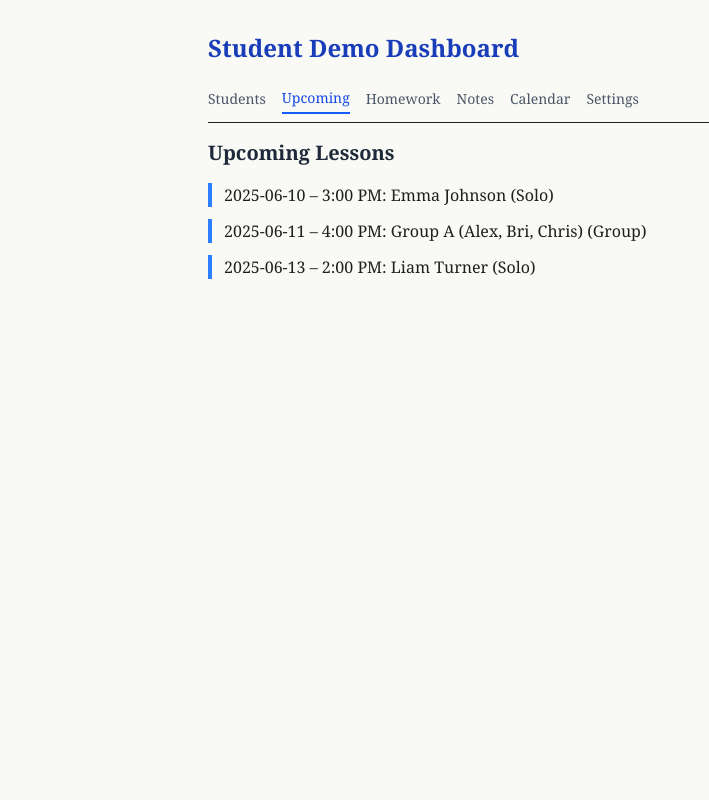
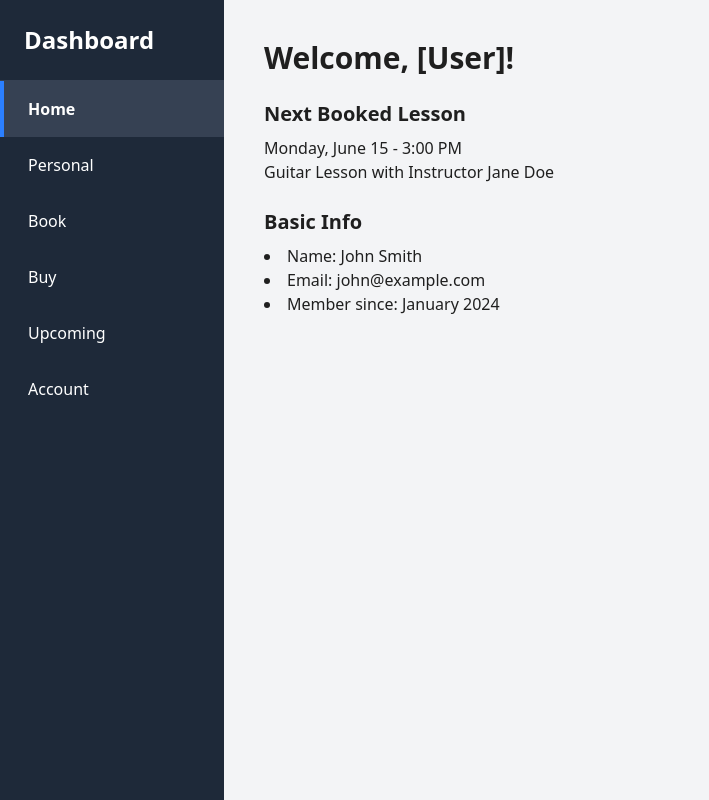
Before and after one commit to ssh-expitrans/music-plat, a Next.js app: page /demodashboard/studentdash in a window 1280 px wide. Shown: the whole page, without its empty margins (0-709 px from the left). Built offline with nearby package versions, Linux system fonts and the light colour scheme.

Commit message:
student demo

```diff
--- a/src/app/demodashboard/studentdash/page.tsx
+++ b/src/app/demodashboard/studentdash/page.tsx
@@ -1,76 +1,193 @@
-
-"use client";
-
 import React, { useState } from "react";
 
-const tabs = ["Students", "Upcoming", "Homework", "Notes", "Calendar", "Settings"];
-
-type Lesson = {
-  date: string; // "2025-06-10"
-  time: string; // "3:00 PM"
-  student: string;
-  type: "Solo" | "Group";
-};
-
-const demoLessons: Lesson[] = [
-  { date: "2025-06-10", time: "3:00 PM", student: "Emma Johnson", type: "Solo" },
-  { date: "2025-06-11", time: "4:00 PM", student: "Group A (Alex, Bri, Chris)", type: "Group" },
-  { date: "2025-06-13", time: "2:00 PM", student: "Liam Turner", type: "Solo" },
+const tabs = [
+  "Home",
+  "Personal",
+  "Book",
+  "Buy",
+  "Upcoming",
+  "Account",
 ];
 
-export default function StudentDashPage() {
-  const [activeTab, setActiveTab] = useState("Upcoming");
+export default function Dashboard() {
+  const [activeTab, setActiveTab] = useState("Home");
 
-  const renderTabContent = () => {
+  function renderTabContent() {
     switch (activeTab) {
+      case "Home":
+        return <HomeTab />;
+      case "Personal":
+        return <PersonalTab />;
+      case "Book":
+        return <BookTab />;
+      case "Buy":
+        return <BuyTab />;
       case "Upcoming":
-        return (
-          <div className="mt-4">
-            <h2 className="text-xl font-semibold text-gray-800 mb-4">Upcoming Lessons</h2>
-            <ul className="space-y-3">
-              {demoLessons.map((lesson, index) => (
-                <li key={index} className="border-l-4 pl-3 border-blue-500">
-                  <span className="font-medium">{lesson.date} – {lesson.time}</span>: {lesson.student} ({lesson.type})
-                </li>
-              ))}
-            </ul>
-          </div>
-        );
-      case "Students":
-        return <div className="mt-4 text-gray-700">Student list will go here.</div>;
-      case "Homework":
-        return <div className="mt-4 text-gray-700">Homework assignments will go here.</div>;
-      case "Notes":
-        return <div className="mt-4 text-gray-700">Teacher notes will go here.</div>;
-      case "Calendar":
-        return <div className="mt-4 text-gray-700">Calendar view coming soon.</div>;
-      case "Settings":
-        return <div className="mt-4 text-gray-700">Settings options will go here.</div>;
+        return <UpcomingTab />;
+      case "Account":
+        return <AccountTab />;
       default:
         return null;
     }
-  };
+  }
 
   return (
-    <div className="max-w-4xl mx-auto px-4 py-8">
-      <h1 className="text-2xl font-bold mb-6 text-blue-800">Student Demo Dashboard</h1>
-
-      <div className="flex space-x-4 border-b pb-2">
+    <div className="flex h-screen font-sans">
+      {/* Sidebar */}
+      <nav className="w-56 bg-gray-800 text-white flex flex-col">
+        <div className="text-2xl font-bold p-6 border-b border-gray-700">
+          Dashboard
+        </div>
         {tabs.map((tab) => (
           <button
             key={tab}
             onClick={() => setActiveTab(tab)}
-            className={`pb-1 text-sm font-medium ${
-              activeTab === tab ? "border-b-2 border-blue-600 text-blue-700" : "text-gray-600 hover:text-blue-600"
+            className={`text-left px-6 py-4 border-l-4 hover:bg-gray-700 transition ${
+              activeTab === tab
+                ? "border-blue-500 bg-gray-700 font-semibold"
+                : "border-transparent"
             }`}
           >
             {tab}
           </button>
         ))}
+      </nav>
+
+      {/* Main Content */}
+      <main className="flex-1 bg-gray-100 p-10 overflow-auto">
+        {renderTabContent()}
+      </main>
+    </div>
+  );
+}
+
+function HomeTab() {
+  return (
+    <section>
+      <h1 className="text-3xl font-bold mb-6">Welcome, [User]!</h1>
+      <div className="mb-6">
+        <h2 className="text-xl font-semibold mb-2">Next Booked Lesson</h2>
+        <p>Monday, June 15 - 3:00 PM</p>
+        <p>Guitar Lesson with Instructor Jane Doe</p>
+      </div>
+      <div>
+        <h2 className="text-xl font-semibold mb-2">Basic Info</h2>
+        <ul className="list-disc list-inside">
+          <li>Name: John Smith</li>
+          <li>Email: john@example.com</li>
+          <li>Member since: January 2024</li>
+        </ul>
+      </div>
+    </section>
+  );
+}
+
+function PersonalTab() {
+  // example progress 70%
+  const progressPercent = 70;
+
+  return (
+    <section>
+      <h1 className="text-3xl font-bold mb-6">Personal Details</h1>
+      <div className="mb-6">
+        <h2 className="text-xl font-semibold mb-2">Progress</h2>
+        <div className="w-full bg-gray-300 rounded h-6">
+          <div
+            className="bg-blue-600 h-6 rounded"
+            style={{ width: `${progressPercent}%` }}
+          ></div>
+        </div>
+        <p className="mt-1">{progressPercent}% complete</p>
       </div>
 
-      <div>{renderTabContent()}</div>
-    </div>
+      <div className="space-y-2">
+        <p><strong>Date of Birth:</strong> 01/23/1990</p>
+        <p><strong>Age Group:</strong> Adult</p>
+        <p><strong>Skill Level:</strong> Intermediate</p>
+        <p><strong>Contact Email:</strong> john@example.com</p>
+      </div>
+    </section>
+  );
+}
+
+function BookTab() {
+  return (
+    <section>
+      <h1 className="text-3xl font-bold mb-6">Book a Lesson</h1>
+      <p>This is where the calendar UI will go for booking lessons.</p>
+      {/* You can integrate a calendar component here like react-calendar or fullcalendar later */}
+    </section>
+  );
+}
+
+function BuyTab() {
+  return (
+    <section>
+      <h1 className="text-3xl font-bold mb-6">Buy Lessons / Packages</h1>
+      <p>Payment form placeholder (skip for now).</p>
+    </section>
+  );
+}
+
+function UpcomingTab() {
+  // Placeholder lessons
+  const bookedLessons = [
+    {
+      id: 1,
+      date: "Mon, June 15 - 3:00 PM",
+      description: "Guitar Lesson with Instructor Jane Doe",
+    },
+    {
+      id: 2,
+      date: "Wed, June 17 - 5:00 PM",
+      description: "Piano Lesson with Instructor John Smith",
+    },
+  ];
+
+  return (
+    <section>
+      <h1 className="text-3xl font-bold mb-6">Upcoming Lessons</h1>
+      <ul className="space-y-4">
+        {bookedLessons.map((lesson) => (
+          <li
+            key={lesson.id}
+            className="p-4 bg-white rounded shadow flex justify-between items-center"
+          >
+            <div>
+              <p className="font-semibold">{lesson.date}</p>
+              <p>{lesson.description}</p>
+            </div>
+            <div className="space-x-2">
+              <button className="px-3 py-1 bg-red-500 text-white rounded hover:bg-red-600">
+                Cancel
+              </button>
+              <button className="px-3 py-1 bg-yellow-500 text-white rounded hover:bg-yellow-600">
+                Reschedule
+              </button>
+            </div>
+          </li>
+        ))}
+      </ul>
+    </section>
+  );
+}
+
+function AccountTab() {
+  return (
+    <section>
+      <h1 className="text-3xl font-bold mb-6">Account</h1>
+      <p className="mb-4 italic text-gray-600">
+        This is a demo dashboard. Please log in or sign up.
+      </p>
+      <div className="space-x-4">
+        <button className="px-4 py-2 bg-blue-600 text-white rounded hover:bg-blue-700">
+          Log In
+        </button>
+        <button className="px-4 py-2 border border-blue-600 text-blue-600 rounded hover:bg-blue-100">
+          Sign Up
+        </button>
+      </div>
+    </section>
   );
 }
 
```
